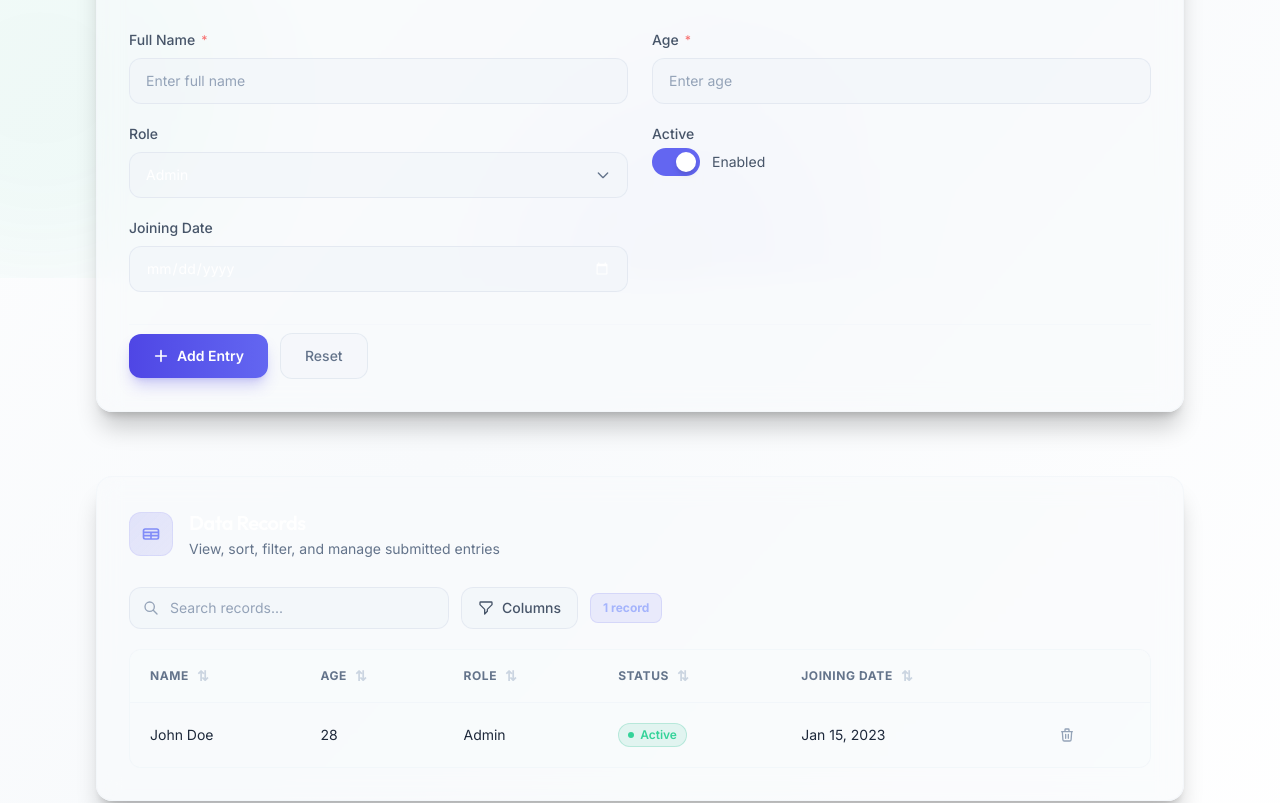
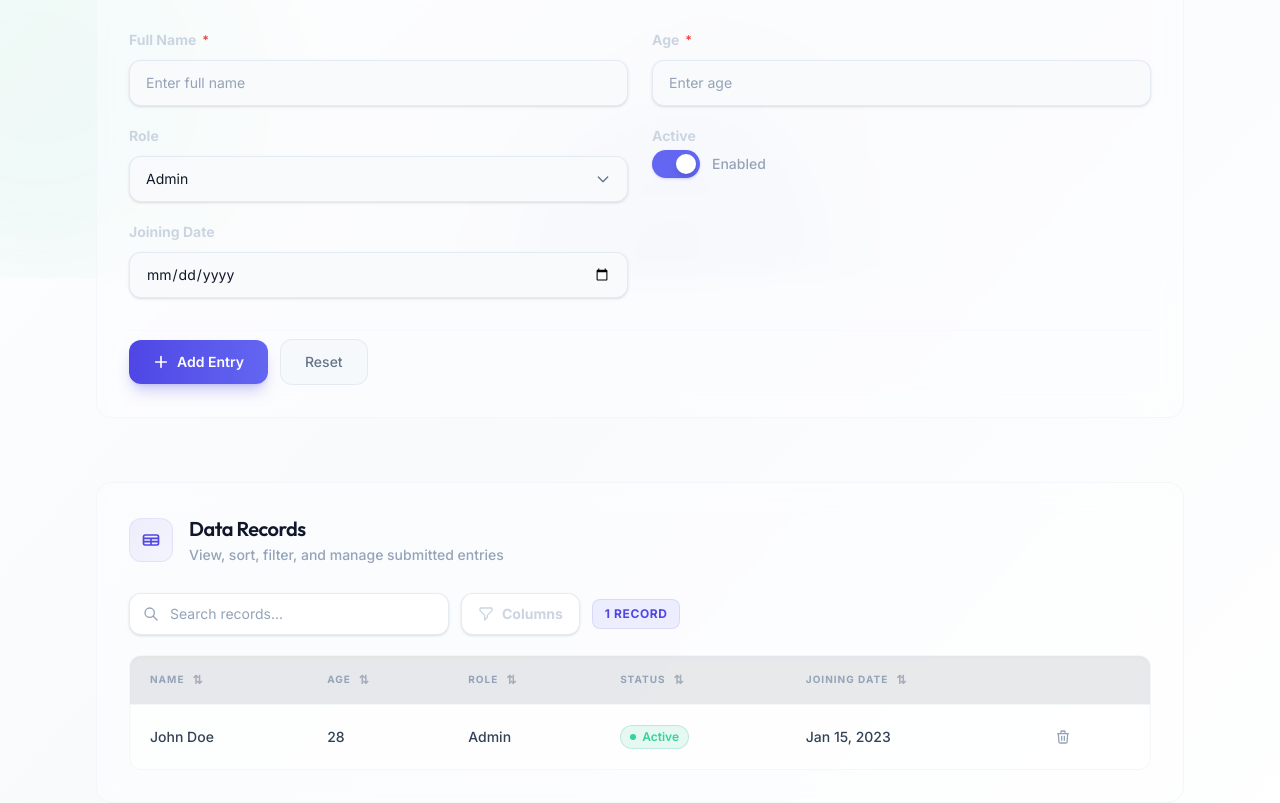
Before and after one commit to Suraj231194/Catalys-Dynamic-Form-Table-Engine, a React (Vite) app: page / in a window 1280 px wide. Shown: the part 522-1325 px from the top of the page. Built offline with nearby package versions, Linux system fonts and the light colour scheme.

Commit message:
Fix UI/UX: Light theme visibility, dropdown colors, and strict age validation

```diff
--- a/src/components/Form/FormField.tsx
+++ b/src/components/Form/FormField.tsx
@@ -47,11 +47,11 @@ export function FormField({
 
   const inputBase = [
     'w-full px-4 py-3 rounded-xl text-sm',
-    'bg-surface-800/70 border',
-    'text-white placeholder:text-surface-500',
+    'bg-surface-900 border shadow-sm dark:shadow-none',
+    'text-surface-50 placeholder:text-surface-500',
     'outline-none transition-all duration-200',
     'focus:ring-2 focus:ring-offset-0',
-    'hover:border-surface-500',
+    'hover:border-surface-600 dark:hover:border-surface-500',
     hasError
       ? 'border-danger-500/60 focus:ring-danger-500/30 focus:border-danger-400'
       : 'border-surface-700/80 focus:ring-primary-500/30 focus:border-primary-500',
@@ -82,7 +82,20 @@ export function FormField({
             max="100"
             value={String(value)}
             placeholder={field.placeholder ?? `Enter ${field.label.toLowerCase()}`}
-            onChange={(e) => onChange(field.name, e.target.value)}
+            onChange={(e) => {
+              const val = e.target.value;
+              if (val === '') {
+                onChange(field.name, '');
+                return;
+              }
+              const num = parseInt(val, 10);
+              // Strict clamping: prevent typing values outside 0-100
+              if (field.name === 'age') {
+                if (num > 100) return;
+                if (num < 0) return;
+              }
+              onChange(field.name, val);
+            }}
             onBlur={() => onBlur(field.name)}
             className={inputBase}
           />
@@ -98,7 +111,7 @@ export function FormField({
               onBlur={() => onBlur(field.name)}
               className={`${inputBase} flex items-center justify-between text-left cursor-pointer`}
             >
-              <span className={!value ? 'text-surface-500' : 'text-white'}>
+              <span className={!value ? 'text-surface-500' : 'text-surface-50'}>
                 {value ? String(value) : `Select ${field.label.toLowerCase()}`}
               </span>
               <svg
@@ -113,7 +126,7 @@ export function FormField({
             </button>
 
             {isSelectOpen && (
-              <div className="absolute left-0 right-0 top-full mt-2 z-50 rounded-xl bg-surface-800 border border-surface-700 shadow-2xl shadow-black/40 p-1.5 animate-in fade-in zoom-in duration-150">
+              <div className="absolute left-0 right-0 top-full mt-2 z-50 rounded-xl bg-surface-950 dark:bg-surface-800 border border-surface-700 shadow-2xl shadow-black/10 dark:shadow-black/40 p-1.5 animate-in fade-in zoom-in duration-150">
                 <div
                   className="px-3 py-2 text-[10px] font-bold uppercase tracking-wider text-surface-500 border-b border-surface-700/50 mb-1"
                 >
@@ -130,8 +143,8 @@ export function FormField({
                     className={`
                       w-full text-left px-3 py-2.5 rounded-lg text-sm transition-colors cursor-pointer
                       ${value === opt
-                        ? 'bg-primary-500/20 text-primary-300 font-medium'
-                        : 'text-surface-300 hover:bg-surface-700 hover:text-white'}
+                        ? 'bg-primary-500/10 dark:bg-primary-500/20 text-primary-600 dark:text-primary-300 font-bold'
+                        : 'text-surface-600 dark:text-surface-300 hover:bg-surface-100 dark:hover:bg-surface-700 hover:text-surface-50 dark:hover:text-white'}
                     `}
                   >
                     {opt}
@@ -152,7 +165,7 @@ export function FormField({
               aria-checked={Boolean(value)}
               onClick={() => onChange(field.name, !value)}
               className={`relative w-12 h-7 rounded-full transition-colors duration-200 focus:outline-none focus:ring-2 focus:ring-primary-500/30 focus:ring-offset-0 ${
-                Boolean(value) ? 'bg-primary-500' : 'bg-surface-700'
+                Boolean(value) ? 'bg-primary-500 shadow-sm shadow-primary-500/20' : 'bg-surface-200 dark:bg-surface-700'
               }`}
             >
               <span
@@ -161,7 +174,7 @@ export function FormField({
                 }`}
               />
             </button>
-            <span className="text-sm text-surface-300 group-hover:text-white transition-colors">
+            <span className="text-sm font-medium text-surface-500 dark:text-surface-300 group-hover:text-surface-50 dark:group-hover:text-white transition-colors">
               {Boolean(value) ? 'Enabled' : 'Disabled'}
             </span>
           </label>
@@ -175,7 +188,7 @@ export function FormField({
             value={String(value)}
             onChange={(e) => onChange(field.name, e.target.value)}
             onBlur={() => onBlur(field.name)}
-            className={`${inputBase} cursor-pointer [color-scheme:dark]`}
+            className={`${inputBase} cursor-pointer dark:[color-scheme:dark] [color-scheme:light]`}
           />
         );
 
@@ -185,23 +198,23 @@ export function FormField({
   };
 
   return (
-    <div className="space-y-2">
+    <div className="space-y-2.5">
       {field.type !== 'checkbox' ? (
-        <label htmlFor={fieldId} className="flex items-center gap-1.5 text-sm font-medium text-surface-300">
+        <label htmlFor={fieldId} className="flex items-center gap-1.5 text-sm font-bold text-surface-600 dark:text-surface-300 transition-colors">
           {field.label}
-          {field.required && <span className="text-danger-400 text-xs">*</span>}
+          {field.required && <span className="text-danger-500 dark:text-danger-400 text-xs">*</span>}
         </label>
       ) : (
-        <span className="block text-sm font-medium text-surface-300 mb-1">
+        <span className="block text-sm font-bold text-surface-600 dark:text-surface-300 mb-1 transition-colors">
           {field.label}
-          {field.required && <span className="text-danger-400 text-xs ml-1">*</span>}
+          {field.required && <span className="text-danger-500 dark:text-danger-400 text-xs ml-1">*</span>}
         </span>
       )}
 
       {renderInput()}
 
       {hasError && (
-        <p className="flex items-center gap-1.5 text-xs text-danger-400">
+        <p className="flex items-center gap-1.5 text-xs font-medium text-danger-500 dark:text-danger-400 mt-1.5 animate-in slide-in-from-top-1">
           <svg className="w-3.5 h-3.5 shrink-0" fill="currentColor" viewBox="0 0 20 20">
             <path
               fillRule="evenodd"
--- a/src/components/Table/DataTable.tsx
+++ b/src/components/Table/DataTable.tsx
@@ -114,7 +114,7 @@ export function DataTable({ config, data, onDeleteRow }: DataTableProps) {
             placeholder="Search records..."
             value={globalFilter}
             onChange={(e) => setGlobalFilter(e.target.value)}
-            className="w-full pl-10 pr-4 py-2.5 rounded-xl bg-surface-800/70 border border-surface-700/80 text-white placeholder:text-surface-500 text-sm outline-none transition-all duration-200 focus:ring-2 focus:ring-primary-500/30 focus:border-primary-500 hover:border-surface-600"
+            className="w-full pl-10 pr-4 py-2.5 rounded-xl bg-surface-950 dark:bg-surface-800/70 border border-surface-700/80 text-surface-50 placeholder:text-surface-500 text-sm outline-none transition-all duration-200 focus:ring-2 focus:ring-primary-500/30 focus:border-primary-500 hover:border-surface-600 shadow-sm dark:shadow-none"
           />
         </div>
 
@@ -122,7 +122,7 @@ export function DataTable({ config, data, onDeleteRow }: DataTableProps) {
         <div className="relative">
           <button
             onClick={() => setShowColumnMenu(!showColumnMenu)}
-            className="inline-flex items-center gap-2 px-4 py-2.5 rounded-xl bg-surface-800/70 border border-surface-700/80 text-surface-300 text-sm font-medium hover:bg-surface-700/70 hover:text-white hover:border-surface-600 transition-all duration-200 cursor-pointer"
+            className="inline-flex items-center gap-2 px-4 py-2.5 rounded-xl bg-surface-950 dark:bg-surface-800/70 border border-surface-700/80 text-surface-600 dark:text-surface-300 text-sm font-bold hover:bg-surface-100 dark:hover:bg-surface-700/70 hover:text-surface-50 dark:hover:text-white hover:border-surface-600 transition-all duration-200 cursor-pointer shadow-sm dark:shadow-none"
           >
             <svg className="w-4 h-4" fill="none" viewBox="0 0 24 24" stroke="currentColor" strokeWidth={2}>
               <path strokeLinecap="round" strokeLinejoin="round" d="M3 4a1 1 0 011-1h16a1 1 0 011 1v2.586a1 1 0 01-.293.707l-6.414 6.414a1 1 0 00-.293.707V17l-4 4v-6.586a1 1 0 00-.293-.707L3.293 7.293A1 1 0 013 6.586V4z" />
@@ -133,19 +133,22 @@ export function DataTable({ config, data, onDeleteRow }: DataTableProps) {
           {showColumnMenu && (
             <>
               <div className="fixed inset-0 z-10" onClick={() => setShowColumnMenu(false)} />
-              <div className="absolute right-0 top-full mt-2 z-20 w-52 rounded-xl bg-surface-800 border border-surface-700 shadow-2xl shadow-black/40 p-1.5">
+              <div className="absolute right-0 top-full mt-2 z-20 w-52 rounded-xl bg-surface-950 dark:bg-surface-800 border border-surface-700 shadow-2xl shadow-black/10 dark:shadow-black/40 p-1.5 animate-in fade-in zoom-in duration-150">
+                <div className="px-3 py-2 text-[10px] font-black uppercase tracking-wider text-surface-500 border-b border-surface-700/50 mb-1">
+                  Visible Columns
+                </div>
                 {table.getAllLeafColumns().map((column) => {
                   if (column.id === 'actions') return null;
                   return (
                     <label
                       key={column.id}
-                      className="flex items-center gap-3 px-3 py-2.5 rounded-lg cursor-pointer hover:bg-surface-700/60 transition-colors text-sm text-surface-300 hover:text-white"
+                      className="flex items-center gap-3 px-3 py-2.5 rounded-lg cursor-pointer hover:bg-surface-100 dark:hover:bg-surface-700/60 transition-colors text-sm text-surface-600 dark:text-surface-300 hover:text-surface-50 dark:hover:text-white"
                     >
                       <input
                         type="checkbox"
                         checked={column.getIsVisible()}
                         onChange={column.getToggleVisibilityHandler()}
-                        className="w-4 h-4 rounded border-surface-600 bg-surface-900 text-primary-500 focus:ring-primary-500/30 focus:ring-offset-0 cursor-pointer accent-primary-500"
+                        className="w-4 h-4 rounded border-surface-300 dark:border-surface-600 bg-white dark:bg-surface-900 text-primary-500 focus:ring-primary-500/30 focus:ring-offset-0 cursor-pointer accent-primary-500"
                       />
                       {typeof column.columnDef.header === 'string' ? column.columnDef.header : column.id}
                     </label>
@@ -157,13 +160,13 @@ export function DataTable({ config, data, onDeleteRow }: DataTableProps) {
         </div>
 
         {/* Record count */}
-        <div className="px-3 py-1.5 rounded-lg bg-primary-500/10 text-primary-300 text-xs font-bold border border-primary-500/15">
-          {table.getFilteredRowModel().rows.length} record{table.getFilteredRowModel().rows.length !== 1 ? 's' : ''}
+        <div className="px-3 py-1.5 rounded-lg bg-primary-500/10 text-primary-600 dark:text-primary-300 text-xs font-black border border-primary-500/15 uppercase tracking-wider">
+          {table.getFilteredRowModel().rows.length} {table.getFilteredRowModel().rows.length !== 1 ? 'Records' : 'Record'}
         </div>
       </div>
 
       {/* Table */}
-      <div className="overflow-x-auto rounded-xl border border-surface-800/80 bg-surface-900/30">
+      <div className="overflow-x-auto rounded-xl border border-surface-800/80 bg-surface-950/30 dark:bg-surface-900/30 backdrop-blur-sm shadow-inner shadow-black/[0.02]">
         <table className="w-full text-sm">
           <thead>
             {table.getHeaderGroups().map((headerGroup) => (
@@ -172,16 +175,16 @@ export function DataTable({ config, data, onDeleteRow }: DataTableProps) {
                   <th
                     key={header.id}
                     onClick={header.column.getCanSort() ? header.column.getToggleSortingHandler() : undefined}
-                    className={`px-5 py-4 text-left text-xs font-bold uppercase tracking-wider text-surface-400 bg-surface-900/60 ${
-                      header.column.getCanSort() ? 'cursor-pointer select-none hover:text-surface-200 transition-colors' : ''
+                    className={`px-5 py-4 text-left text-[10px] font-black uppercase tracking-[0.1em] text-surface-500 dark:text-surface-400 bg-surface-100/10 dark:bg-surface-900/60 ${
+                      header.column.getCanSort() ? 'cursor-pointer select-none hover:text-primary-600 dark:hover:text-surface-200 transition-colors' : ''
                     }`}
                   >
                     <div className="flex items-center gap-2">
                       {header.isPlaceholder ? null : flexRender(header.column.columnDef.header, header.getContext())}
-                      {header.column.getIsSorted() === 'asc' && <span className="text-primary-400 text-sm">↑</span>}
-                      {header.column.getIsSorted() === 'desc' && <span className="text-primary-400 text-sm">↓</span>}
+                      {header.column.getIsSorted() === 'asc' && <span className="text-primary-500 text-sm animate-in fade-in slide-in-from-bottom-1 duration-200">↑</span>}
+                      {header.column.getIsSorted() === 'desc' && <span className="text-primary-500 text-sm animate-in fade-in slide-in-from-top-1 duration-200">↓</span>}
                       {header.column.getCanSort() && !header.column.getIsSorted() && (
-                        <span className="text-surface-600 text-sm">⇅</span>
+                        <span className="text-surface-400 dark:text-surface-600 text-xs opacity-50">⇅</span>
                       )}
                     </div>
                   </th>
@@ -192,23 +195,25 @@ export function DataTable({ config, data, onDeleteRow }: DataTableProps) {
           <tbody className="divide-y divide-surface-800/50">
             {table.getRowModel().rows.length === 0 ? (
               <tr>
-                <td colSpan={columns.length} className="px-5 py-20 text-center">
-                  <div className="flex flex-col items-center gap-3">
-                    <div className="w-14 h-14 rounded-2xl bg-surface-800/50 flex items-center justify-center">
-                      <svg className="w-7 h-7 text-surface-600" fill="none" viewBox="0 0 24 24" stroke="currentColor" strokeWidth={1.5}>
+                <td colSpan={columns.length} className="px-5 py-24 text-center">
+                  <div className="flex flex-col items-center gap-4">
+                    <div className="w-16 h-16 rounded-2xl bg-surface-100 dark:bg-surface-800/50 flex items-center justify-center text-surface-400 dark:text-surface-600">
+                      <svg className="w-8 h-8" fill="none" viewBox="0 0 24 24" stroke="currentColor" strokeWidth={1.5}>
                         <path strokeLinecap="round" strokeLinejoin="round" d="M20 13V6a2 2 0 00-2-2H6a2 2 0 00-2 2v7m16 0v5a2 2 0 01-2 2H6a2 2 0 01-2-2v-5m16 0h-2.586a1 1 0 00-.707.293l-2.414 2.414a1 1 0 01-.707.293h-3.172a1 1 0 01-.707-.293l-2.414-2.414A1 1 0 006.586 13H4" />
                       </svg>
                     </div>
-                    <p className="text-sm font-medium text-surface-400">No records found</p>
-                    <p className="text-xs text-surface-600">Add entries using the form above</p>
+                    <div>
+                      <p className="text-base font-bold text-surface-400 dark:text-surface-500">No records found</p>
+                      <p className="text-xs text-surface-500 dark:text-surface-600 font-medium">Add entries using the configuration form above</p>
+                    </div>
                   </div>
                 </td>
               </tr>
             ) : (
               table.getRowModel().rows.map((row) => (
-                <tr key={row.id} className="hover:bg-surface-800/30 transition-colors duration-100">
+                <tr key={row.id} className="hover:bg-surface-100/50 dark:hover:bg-surface-800/30 transition-all duration-150 group">
                   {row.getVisibleCells().map((cell) => (
-                    <td key={cell.id} className="px-5 py-4 text-surface-200 whitespace-nowrap">
+                    <td key={cell.id} className="px-5 py-4 text-surface-200 dark:text-surface-200 whitespace-nowrap font-medium text-sm transition-colors group-hover:text-surface-50">
                       {flexRender(cell.column.columnDef.cell, cell.getContext())}
                     </td>
                   ))}
@@ -221,22 +226,22 @@ export function DataTable({ config, data, onDeleteRow }: DataTableProps) {
 
       {/* Pagination */}
       {table.getPageCount() > 1 && (
-        <div className="flex items-center justify-between pt-1">
-          <p className="text-xs text-surface-500">
-            Page {table.getState().pagination.pageIndex + 1} of {table.getPageCount()}
+        <div className="flex items-center justify-between pt-2">
+          <p className="text-xs font-bold text-surface-500 uppercase tracking-widest">
+            Page {table.getState().pagination.pageIndex + 1} <span className="mx-1 text-surface-700">/</span> {table.getPageCount()}
           </p>
           <div className="flex items-center gap-2">
             <button
               onClick={() => table.previousPage()}
               disabled={!table.getCanPreviousPage()}
-              className="px-4 py-2 rounded-lg text-sm font-medium bg-surface-800/50 border border-surface-700/80 text-surface-300 hover:bg-surface-700/50 hover:text-white disabled:opacity-30 disabled:cursor-not-allowed transition-all duration-150 cursor-pointer"
+              className="px-5 py-2 rounded-xl text-xs font-bold uppercase tracking-wider bg-surface-950 dark:bg-surface-800/50 border border-surface-700/80 text-surface-600 dark:text-surface-300 hover:bg-surface-100 dark:hover:bg-surface-700/50 hover:text-surface-50 dark:hover:text-white disabled:opacity-20 disabled:cursor-not-allowed transition-all duration-200 cursor-pointer shadow-sm dark:shadow-none"
             >
               ← Prev
             </button>
             <button
               onClick={() => table.nextPage()}
               disabled={!table.getCanNextPage()}
-              className="px-4 py-2 rounded-lg text-sm font-medium bg-surface-800/50 border border-surface-700/80 text-surface-300 hover:bg-surface-700/50 hover:text-white disabled:opacity-30 disabled:cursor-not-allowed transition-all duration-150 cursor-pointer"
+              className="px-5 py-2 rounded-xl text-xs font-bold uppercase tracking-wider bg-surface-950 dark:bg-surface-800/50 border border-surface-700/80 text-surface-600 dark:text-surface-300 hover:bg-surface-100 dark:hover:bg-surface-700/50 hover:text-surface-50 dark:hover:text-white disabled:opacity-20 disabled:cursor-not-allowed transition-all duration-200 cursor-pointer shadow-sm dark:shadow-none"
             >
               Next →
             </button>
--- a/src/components/UI/SectionCard.tsx
+++ b/src/components/UI/SectionCard.tsx
@@ -9,17 +9,17 @@ interface SectionCardProps {
 
 export function SectionCard({ title, subtitle, icon, children }: SectionCardProps) {
   return (
-    <section className="rounded-2xl border border-surface-800/70 bg-surface-900/50 backdrop-blur-md p-6 md:p-8 shadow-xl shadow-black/20 transition-all duration-300 hover:border-surface-700/80 hover:shadow-2xl hover:shadow-black/30">
+    <section className="rounded-2xl border border-surface-800/80 dark:border-surface-800/70 bg-surface-950/40 dark:bg-surface-900/50 backdrop-blur-md p-6 md:p-8 shadow-xl shadow-surface-950/5 dark:shadow-black/20 transition-all duration-300 hover:border-primary-500/30">
       <div className="flex items-center gap-4 mb-7">
         {icon && (
-          <div className="flex items-center justify-center w-11 h-11 rounded-xl bg-gradient-to-br from-primary-500/15 to-primary-600/10 text-primary-400 border border-primary-500/10 shrink-0">
+          <div className="flex items-center justify-center w-11 h-11 rounded-xl bg-gradient-to-br from-primary-500/10 to-primary-600/5 text-primary-600 dark:text-primary-400 border border-primary-500/10 shrink-0">
             {icon}
           </div>
         )}
         <div>
-          <h2 className="text-xl font-semibold text-white font-display tracking-tight">{title}</h2>
+          <h2 className="text-xl font-semibold text-surface-50 font-display tracking-tight">{title}</h2>
           {subtitle && (
-            <p className="text-sm text-surface-400 mt-0.5">{subtitle}</p>
+            <p className="text-sm text-surface-500 dark:text-surface-400 font-medium mt-0.5">{subtitle}</p>
           )}
         </div>
       </div>
--- a/src/components/UI/Toast.tsx
+++ b/src/components/UI/Toast.tsx
@@ -21,9 +21,9 @@ export function Toast({ message, type = 'success', visible }: ToastProps) {
   if (!show) return null;
 
   const styles: Record<string, string> = {
-    success: 'bg-accent-500/15 text-accent-300 border-accent-500/25',
-    error: 'bg-danger-500/15 text-danger-300 border-danger-500/25',
-    info: 'bg-primary-500/15 text-primary-300 border-primary-500/25',
+    success: 'bg-accent-50 dark:bg-accent-500/15 text-accent-600 dark:text-accent-300 border-accent-500/20 dark:border-accent-500/25',
+    error: 'bg-danger-50 dark:bg-danger-500/15 text-danger-600 dark:text-danger-300 border-danger-500/20 dark:border-danger-500/25',
+    info: 'bg-primary-50 dark:bg-primary-500/15 text-primary-600 dark:text-primary-300 border-primary-500/20 dark:border-primary-500/25',
   };
 
   return (
--- a/src/index.css
+++ b/src/index.css
@@ -33,9 +33,9 @@
   --font-display: 'Outfit', 'Inter', ui-sans-serif, system-ui, sans-serif;
 
   /* Theme-aware variables - Default (Light) */
-  --color-surface-50: #020617;
-  --color-surface-100: #0f172a;
-  --color-surface-200: #1e293b;
+  --color-surface-50: #0f172a;
+  --color-surface-100: #1e293b;
+  --color-surface-200: #334155;
   --color-surface-300: #475569;
   --color-surface-400: #64748b;
   --color-surface-500: #94a3b8;
```
